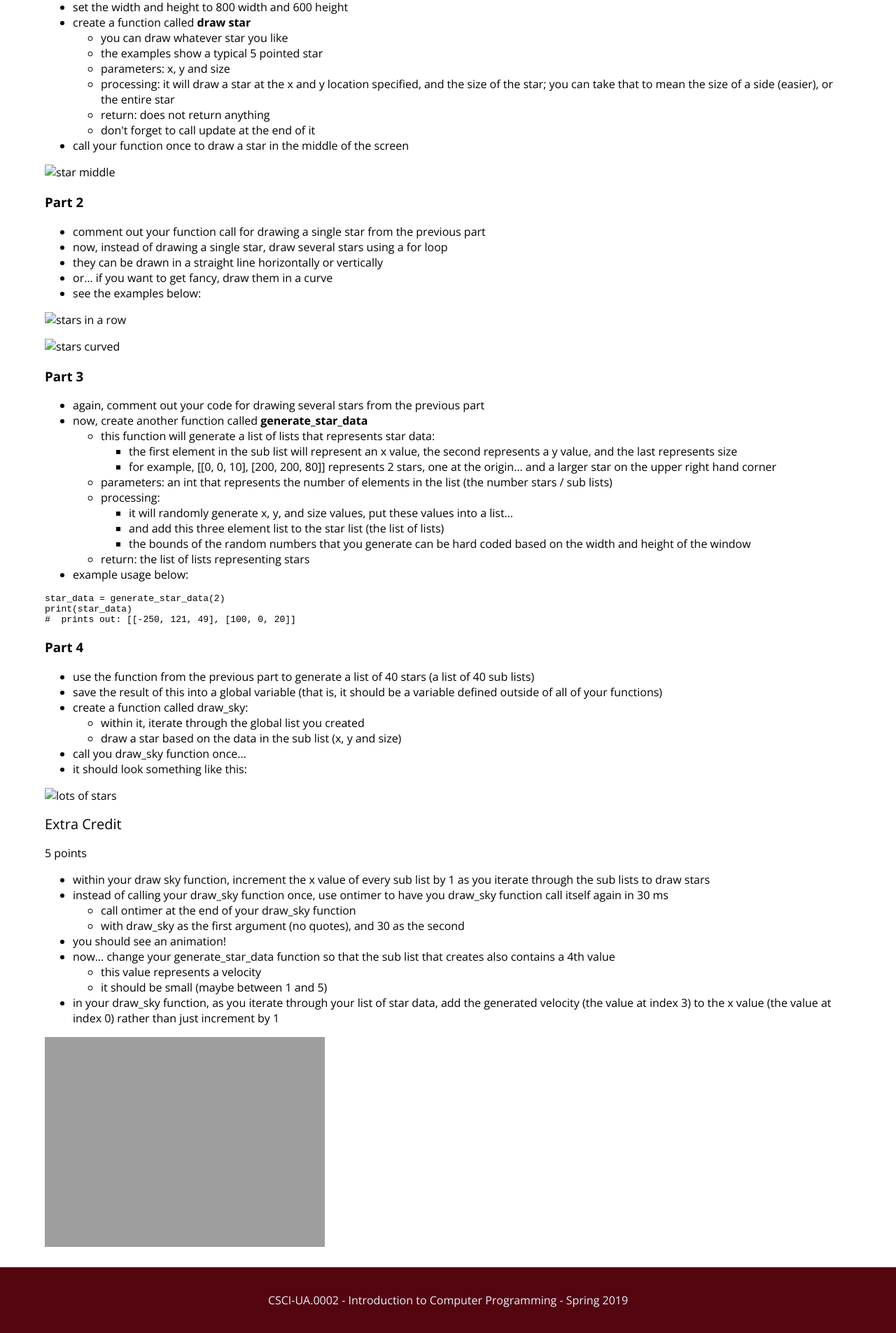
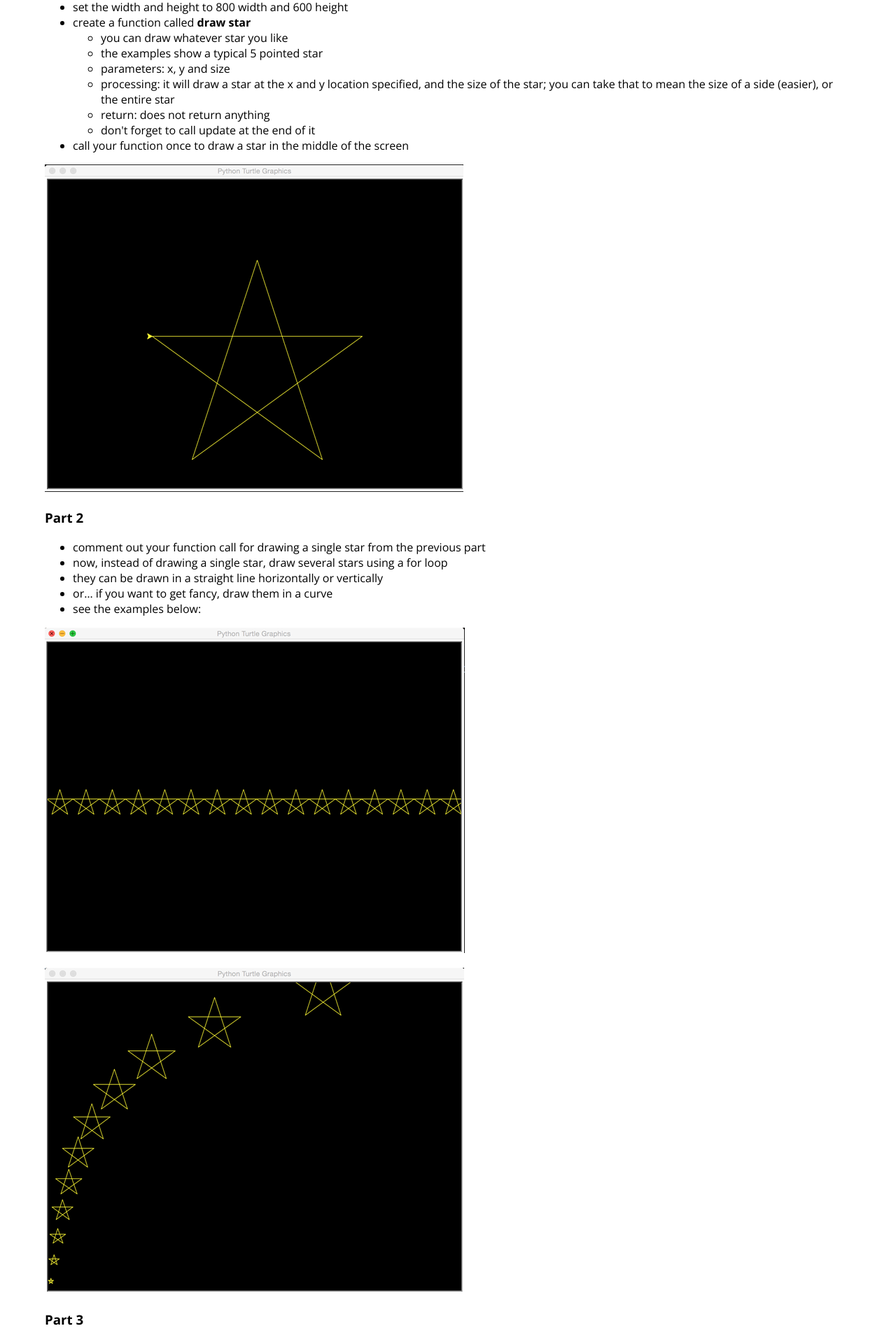
Before and after one commit to foureyes/csci-ua.0002-fall2019-002-008, a Jekyll site: the page built from homework/hw08/starry_starry_night.markdown, in a window 1280 px wide. Shown: the part 391-2296 px from the top of the page at 70% size. Built offline with Jekyll 4.4.1, drawn with Linux system fonts in a browser that asks for light colours; nearby versions of some CDN libraries; library files that are not in the unit come from our copies.

Commit message:
add image to hw 08 for starry night

```diff
--- a/homework/hw08/starry_starry_night.markdown
+++ b/homework/hw08/starry_starry_night.markdown
@@ -26,7 +26,7 @@ Requirements
     * don't forget to call update at the end of it
 * call your function once to draw a star in the middle of the screen
 
-![star middle](http://foureyes.github.io/csci-ua.0002-fall2015-008/resources/img/turtle/starry_1.png)
+![star middle](../../resources/img/turtle/starry_1.png)
 
 ###  Part 2
 
@@ -36,9 +36,9 @@ Requirements
 * or... if you want to get fancy, draw them in a curve
 * see the examples below:
 
-![stars in a row](http://foureyes.github.io/csci-ua.0002-fall2015-008/resources/img/turtle/starry_2.png)
+![stars in a row](../../resources/img/turtle/starry_2.png)
 
-![stars curved](http://foureyes.github.io/csci-ua.0002-fall2015-008/resources/img/turtle/starry_3.png)
+![stars curved](../../resources/img/turtle/starry_3.png)
 
 ###  Part 3
 
@@ -71,7 +71,7 @@ print(star_data)
 * call you draw_sky function once...
 * it should look something like this:
 
-![lots of stars](http://foureyes.github.io/csci-ua.0002-fall2015-008/resources/img/turtle/starry_4.png)
+![lots of stars](../../resources/img/turtle/starry_4.png)
 
 Extra Credit
 -----
@@ -87,4 +87,4 @@ Extra Credit
     * it should be small (maybe between 1 and 5)
 * in your draw_sky function, as you iterate through your list of star data, add the generated velocity (the value at index 3) to the x value (the value at index 0) rather than just increment by 1
 
-![animation](http://foureyes.github.io/csci-ua.0002-fall2015-008/resources/img/turtle/starry_ec.gif)
+![animation](../../resources/img/turtle/starry_ec.gif)
```
